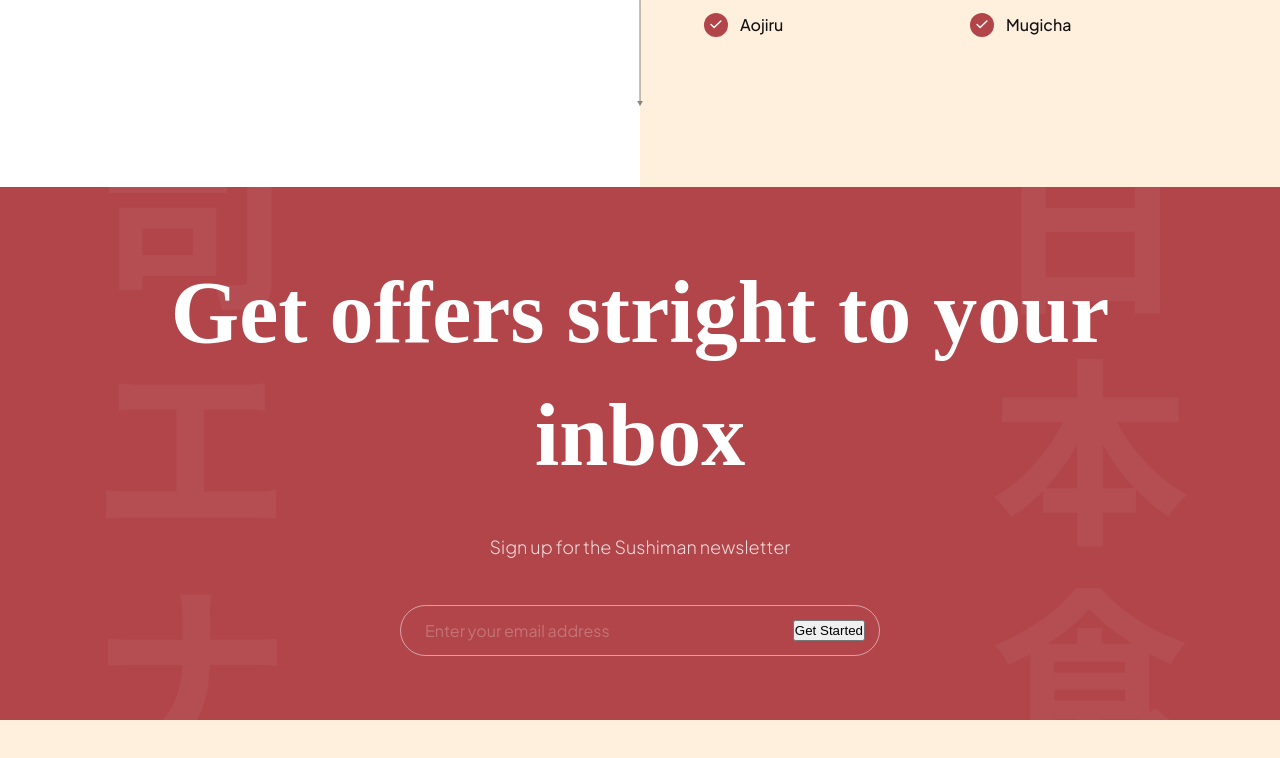
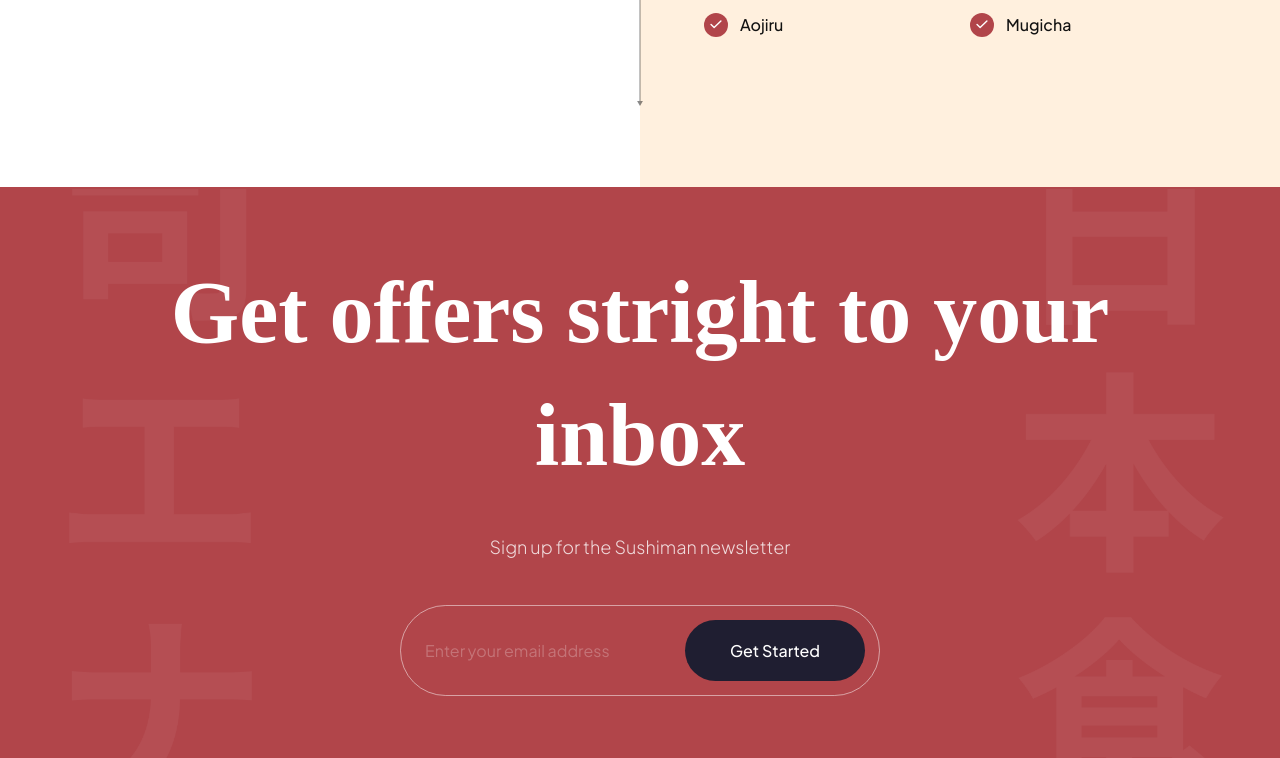
Before and after one commit to GhosTHaise/Sushi-Website, a website built with Vite: page index.html in a window 1280 px wide. Shown: the part 3505-4263 px from the top of the page. Before the commit the page ends 4225 px from the top, so only its background shows below. Built offline with nearby package versions, Linux system fonts and the light colour scheme; files whose address does not match are found by name.

Commit message:
Create style to subscription button

```diff
--- a/css/sections/subscribe.css
+++ b/css/sections/subscribe.css
@@ -64,3 +64,22 @@
     color: #fff;
     opacity: 0.5;
 }
+
+.subscription__form  button{
+    padding: 20px;
+
+    min-width: 180px;
+
+    font-size: 16px;
+    font-weight: 500;
+    font-family: var(--plus-jakarta-sans);
+    color: #fff;
+    text-align: center;
+
+    background: var(--black-400);
+    border-radius:  46px;
+    border: none;
+    outline: none;
+
+    cursor: pointer;
+}
```
